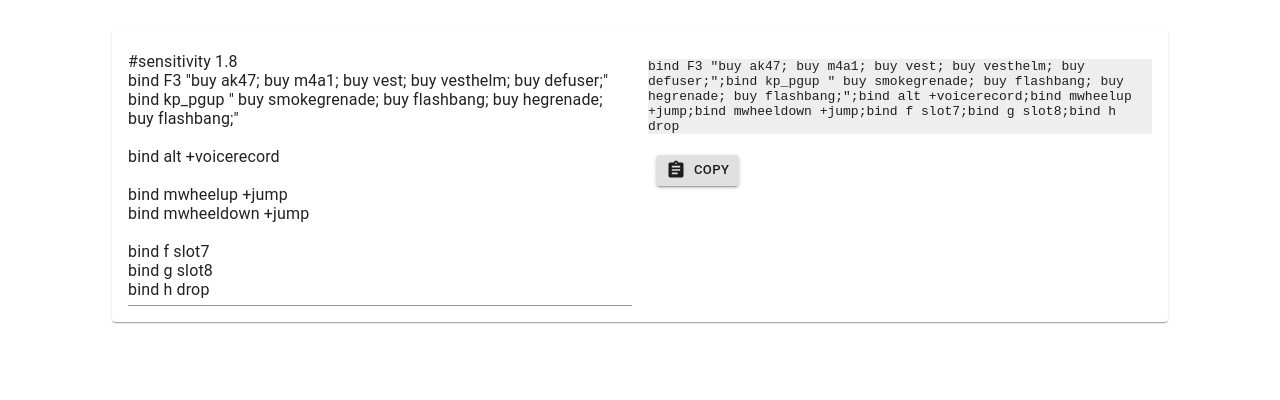
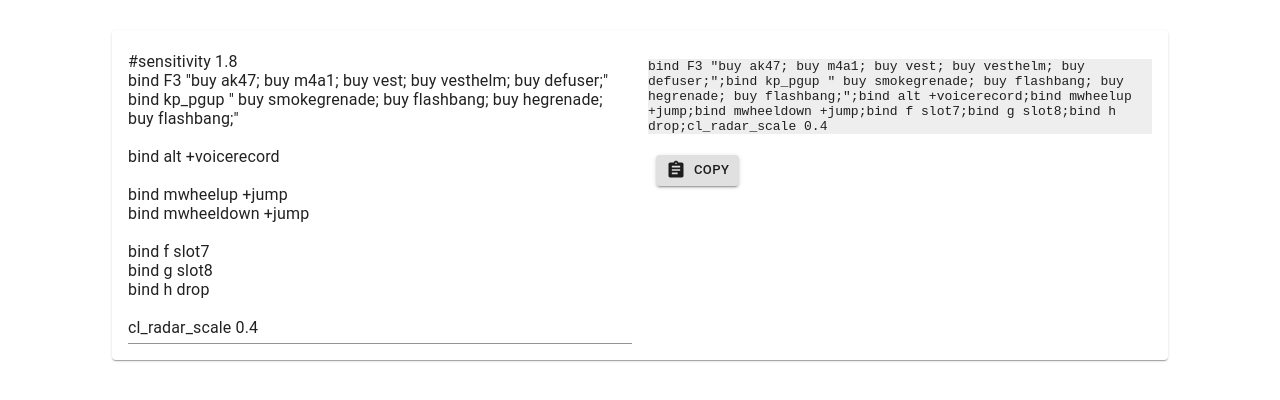
Before and after one commit to Gosha/csgo-config, a React (Create React App) app: page / in a window 1280 px wide. Shown: the top 400 px of the page. Built offline with nearby package versions, Linux system fonts and the light colour scheme.

Commit message:
Add cl_radar_sclae 0.4

```diff
--- a/src/Editor.tsx
+++ b/src/Editor.tsx
@@ -52,7 +52,10 @@ bind mwheeldown +jump
 
 bind f slot7
 bind g slot8
-bind h drop`,
+bind h drop
+
+cl_radar_scale 0.4
+`.trim(),
     copied: false,
   })
 
```
